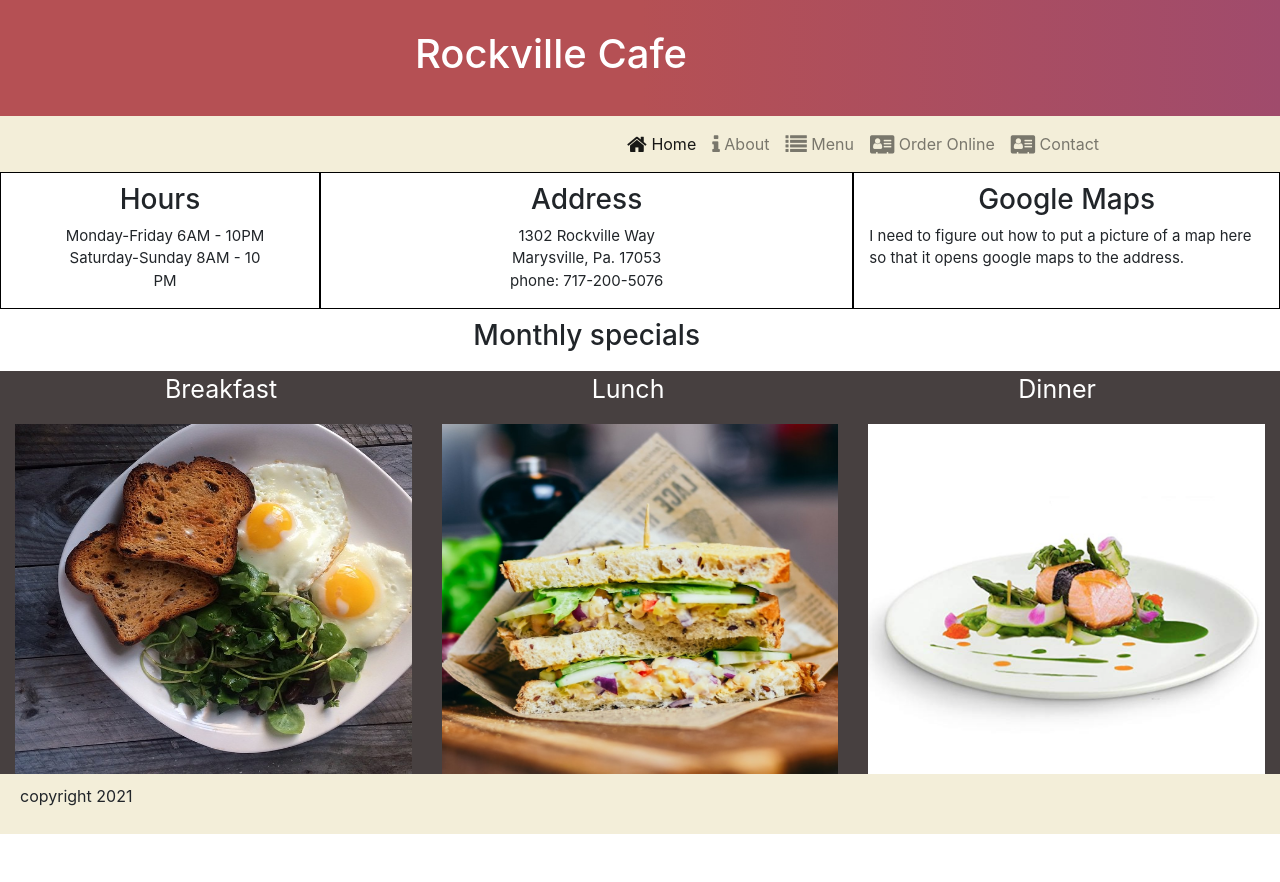
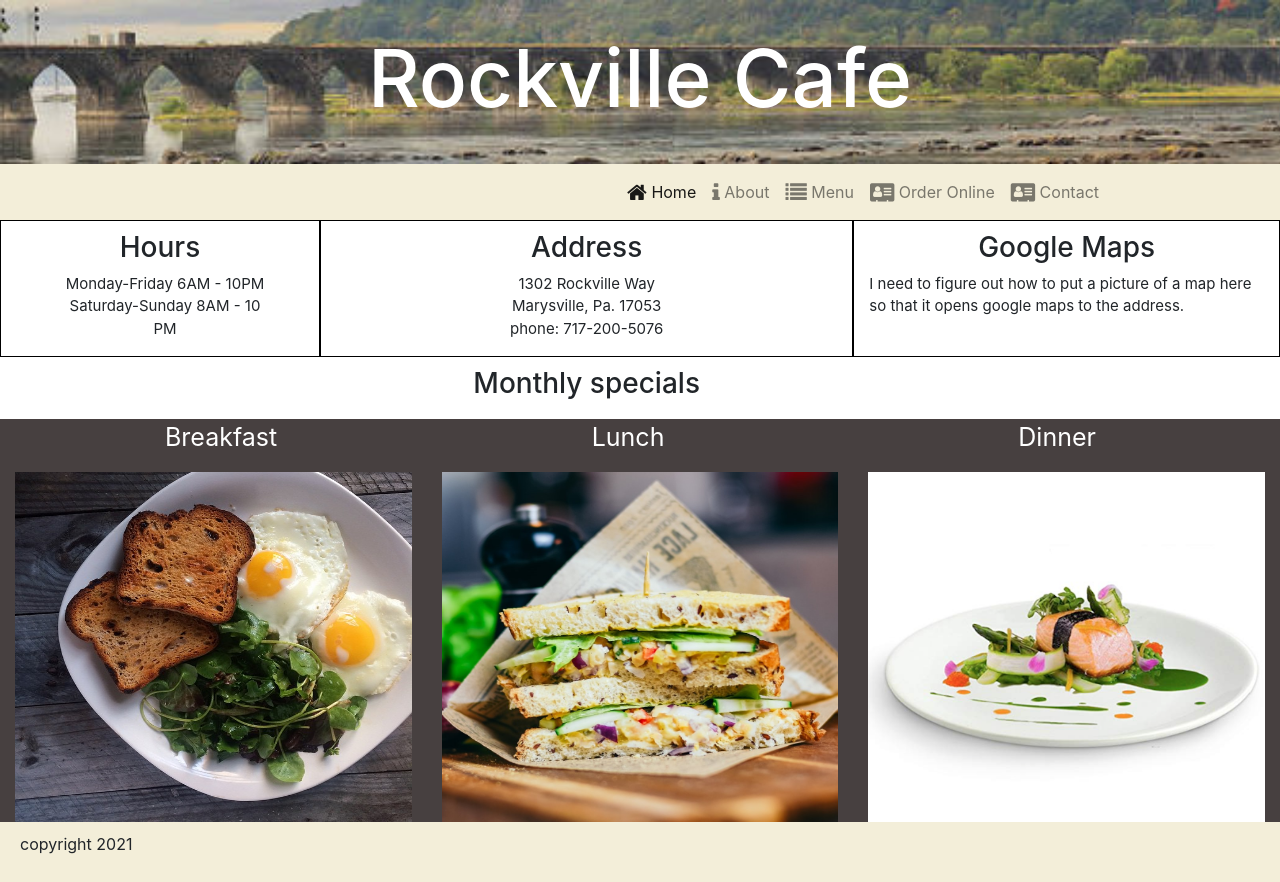
Before and after one commit to roylowe/rockville-cafe, a website: page index.html in a window 1280 px wide. Before the commit the page ends 834 px from the top, so only its background shows below. Drawn offline with nearby package versions, Linux system fonts and the light colour scheme.

Commit message:
added banner photo to page heading

```diff
--- a/css/styles.scss
+++ b/css/styles.scss
@@ -5,14 +5,17 @@ $info-box-font-size: 15px;
 .jumbotron {
     margin: 0;
     padding: 30px;
+    background-image: url("../assets/images/rockville-bridge.jpg");
+    background-size: cover;
 
-    background-image: linear-gradient(to right, #B55054, #B55054, #A04B6C);
+    /*background-image: linear-gradient(to right, #B55054, #B55054, #A04B6C);*/
     color: white;
 }
 
 .jumbotron-h1{
+
    text-align: center;
-   padding-right: 40%;
+   font-size: 80px;
 
 }
 
--- a/index.html
+++ b/index.html
@@ -18,10 +18,8 @@
     <!--Create a larger Title section at the top of the web page-->
     <header class="jumbotron jumbotron-fluid">
         <div class="container">
-            <div class="row row-content align-items-center">
-                <div class="col-2 col-sm-3 col-md-2 align-self-center">
-
-                <!-- <img src="assets\images\rockville-cafe-logo.png" class="img-fluid" alt="logo image in the header" width="100" height="100"/> -->
+            <div class="col-5 col-sm-3 col-md-2">
+                 <!--placeholder for logo-->
                 </div>
                 <div class="col">
                     <h1 class="jumbotron-h1">Rockville Cafe</h1>
```
Also changed, not shown: aboutus.html (+2 -4 lines), contactus.html (+2 -4 lines), assets/images/rockville-bridge.jpg (added), css/styles.css, 1 other file.
